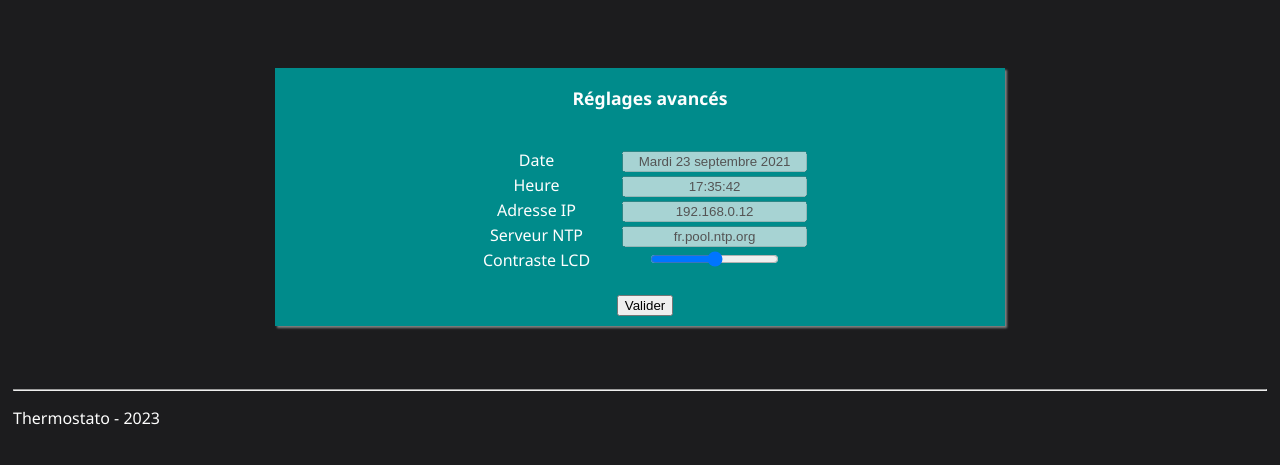
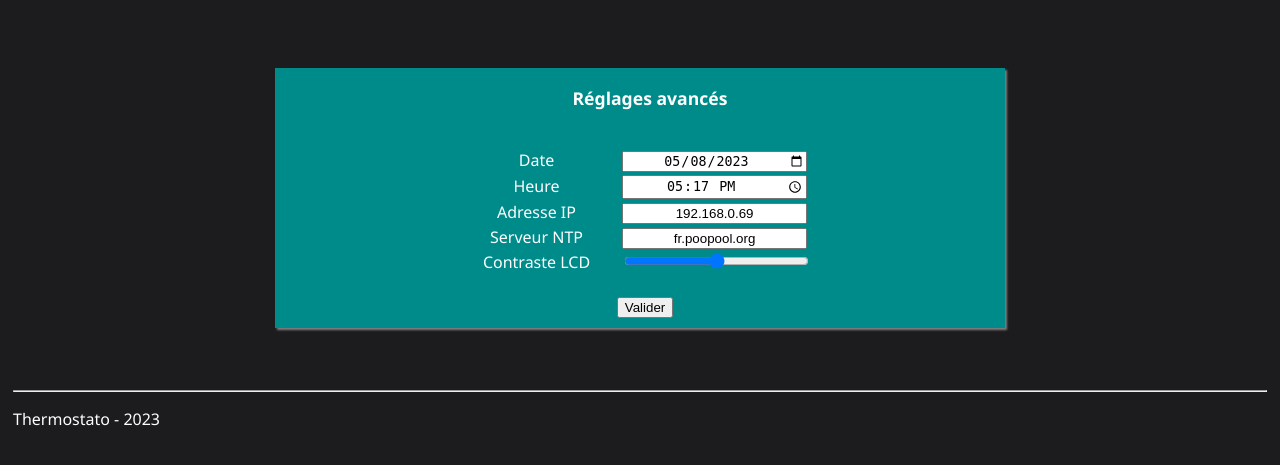
Before and after one commit to bonzai133/webMockup, a Flask app: page /configAdvanced/ in a window 1280 px wide. Shown: the part 43-508 px from the top of the page. Run offline with Flask 3, Linux system fonts and the light colour scheme.

Commit message:
Handle advanced config api, html and css

```diff
--- a/app.py
+++ b/app.py
@@ -48,6 +48,15 @@ def api_config():
     else:
         return jsonify({'mode': 'eco', 'normal': 19.2, 'deltaNormal': 0.5, 'eco': 16, 'deltaEco': 0.5, 'horsGel': 6, 'deltaHorsGel': 0.5})
 
+@app.route("/api/advancedConfig", methods=['GET', 'POST'])
+def api_advancedConfig():
+    if request.method == 'POST':
+        data = request.get_json()
+        print(data)  # you can remove this line, it's just for debugging
+        return jsonify({'message': 'Advanced Config received'})
+    else:
+        return jsonify({'date': '2023-05-08', 'time': '17:17', 'ipAddress': '192.168.0.69', 'ntpServer': 'fr.poopool.org', 'lcdContrast': '128'})
+
 
 if __name__ == "__main__":
     app.run(debug=True)
--- a/static/site.css
+++ b/static/site.css
@@ -2,18 +2,14 @@ body {
     background-color: #1c1c1e;
     color: #fefefe;
 }
+
 a {
     color: #5fa9ee;
 }
+
 img {
     filter: grayscale(20%);
 }
-
-.message {
-    font-weight: 600;
-    color: blue;
-}
-
 
 .navbar {
     background-color: lightslategray;
@@ -107,8 +103,31 @@ table.consigne td, th {
     padding-right: 1em;
 }
 
-input {
+table.consigne input {
     text-align: center;
+}
+
+
+table.config {
+    display: inline-block;
+    border-collapse: collapse;
+
+    margin-top: 20px;
+    margin-bottom: 20px;
+    font-size: 1em;
+}
+table.config tbody {
+    display: inherit;
+}
+table.config td, th {
+    padding-left: 1em;
+    padding-right: 1em;
+}
+
+table.config input {
+  text-align: center;
+  width: 100%;
+  box-sizing: border-box;
 }
 
 select {
--- a/templates/config.html
+++ b/templates/config.html
@@ -3,7 +3,7 @@
 Configuration
 {% endblock %}
 {% block content %}
-<form action='/api/config1/' method='POST' class="pannel-info" id="config-form">
+<form action='' method='GET' class="pannel-info" id="config-form">
     <h3>Réglages</h3>
     <p class="consigne">
         <label for="mode">Mode:</label>
--- a/templates/configAdvanced.html
+++ b/templates/configAdvanced.html
@@ -3,29 +3,29 @@
 Configuration
 {% endblock %}
 {% block content %}
-<form action='/' method='GET' class="pannel-info">
+<form action='' method='GET' class="pannel-info" id="advanced-form">
     <h3>Réglages avancés</h3>
     <div>
-    <table class='consigne' width='80%'>
+    <table class='config' width='80%'>
         <tr>
             <td>Date</td>
-            <td class='consigne'> <input type='text' disabled='disabled' value='Mardi 23 septembre 2021'></td>
+            <td> <input type='date' value='2023-05-08' name='date'></td>
         </tr>
         <tr>
             <td>Heure</td>
-            <td class='consigne'> <input type='text' disabled='disabled' value='17:35:42'></td>
+            <td> <input type='time' value='17:35' name='time'></td>
         </tr>
         <tr>
             <td>Adresse IP</td>
-            <td class='consigne'> <input type='text' disabled='disabled' value='192.168.0.12'></td>
+            <td> <input type='text' value='192.168.0.12' name='ipAddress'></td>
         </tr>
         <tr>
             <td>Serveur NTP</td>
-            <td class='consigne'> <input type='text' disabled='disabled' value='fr.pool.ntp.org'></td>
+            <td> <input type='text' value='fr.pool.ntp.org' name='ntpServer'></td>
         </tr>
         <tr>
             <td>Contraste LCD</td>
-            <td class='consigne'> <input type='range' step='1' min='0' max='255' id='lcdContrast' value='128' name='Lcd Contrast'></td>
+            <td> <input type='range' step='1' min='0' max='255' value='128' name='lcdContrast'></td>
         </tr>
     </table>
     </div>
```
Also changed, not shown: static/index.js (+58 -2 lines).
